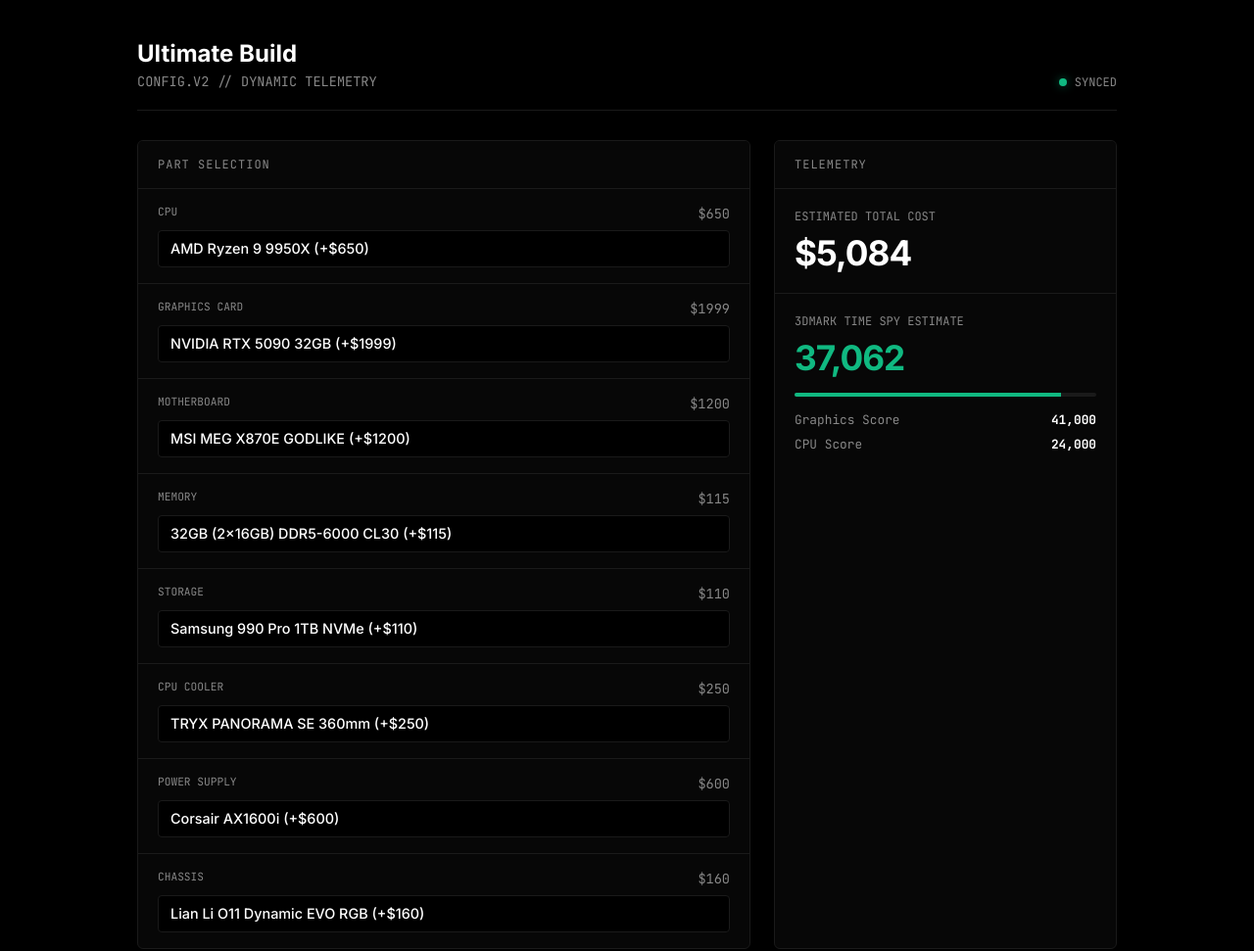
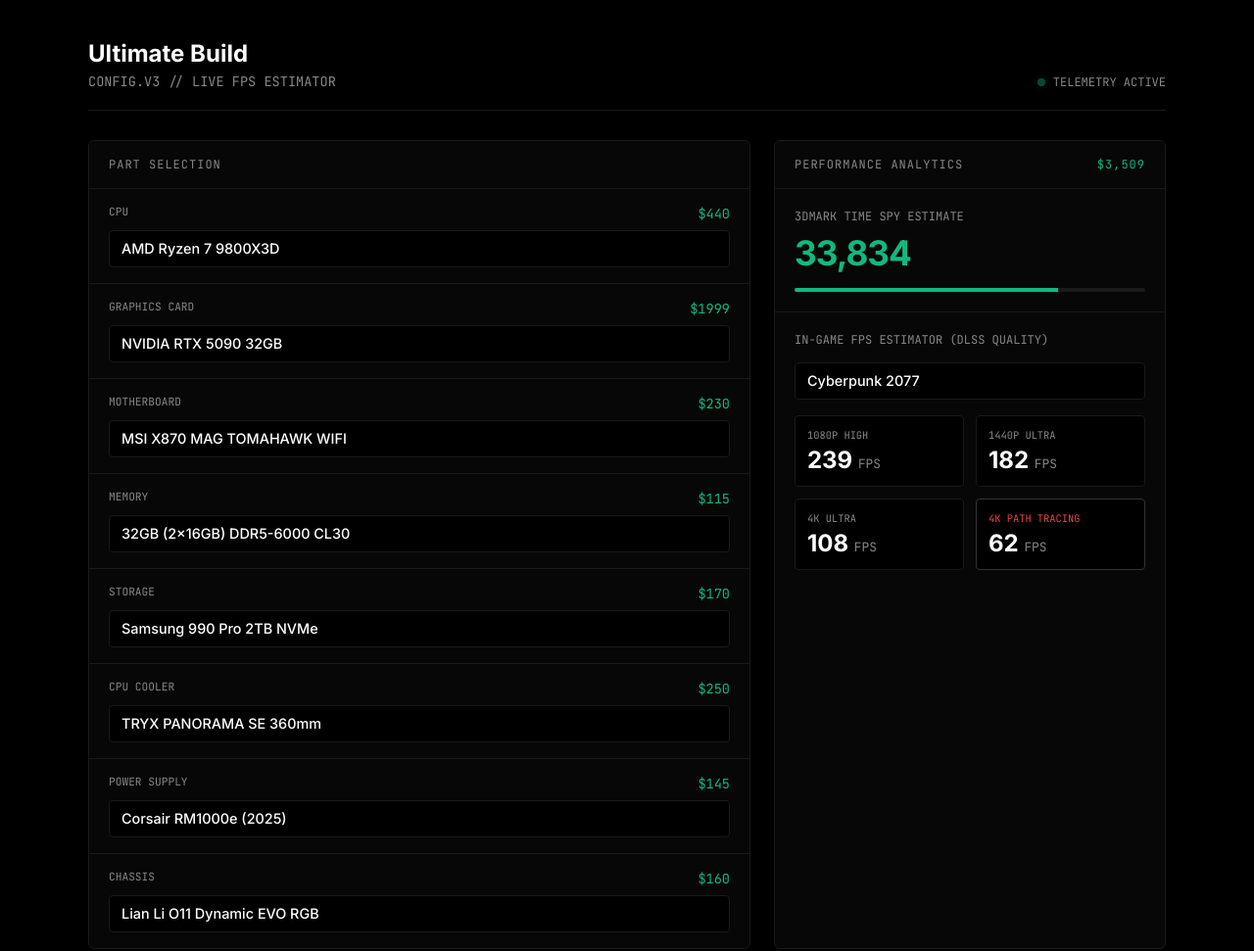
Before and after one commit to drugtasty/youregod, a plain HTML site: page index.html in a window 1280 px wide. Shown: the whole page at 98% size. Drawn offline with Linux system fonts and the light colour scheme.

Commit message:
Implement FPS Estimator and restore default build

```diff
--- a/index.html
+++ b/index.html
@@ -3,7 +3,7 @@
 <head>
     <meta charset="UTF-8">
     <meta name="viewport" content="width=device-width, initial-scale=1.0">
-    <title>ULTIMATE BUILD // 2026 // DYNAMIC</title>
+    <title>ULTIMATE BUILD // FPS ESTIMATOR</title>
     <link rel="preconnect" href="https://fonts.googleapis.com">
     <link rel="preconnect" href="https://fonts.gstatic.com" crossorigin>
     <link href="https://fonts.googleapis.com/css2?family=Inter:wght@400;500;600;700;800&family=JetBrains+Mono:wght@400;700&display=swap" rel="stylesheet">
@@ -16,7 +16,8 @@
             --border-hover: #333333;
             --text-primary: #ffffff;
             --text-secondary: #888888;
-            --accent: #ffffff;
+            --accent: #10b981;
+            --accent-glow: rgba(16, 185, 129, 0.5);
         }
 
         body {
@@ -27,7 +28,7 @@
             padding-top: 40px; padding-bottom: 40px;
         }
 
-        .app-container { width: 100%; max-width: 1000px; padding: 0 20px; }
+        .app-container { width: 100%; max-width: 1100px; padding: 0 20px; }
 
         header {
             margin-bottom: 30px; display: flex; justify-content: space-between;
@@ -39,14 +40,16 @@
         .header-title p { color: var(--text-secondary); margin: 0; font-size: 0.85rem; font-family: 'JetBrains Mono', monospace; text-transform: uppercase; }
 
         .status-indicator { display: flex; align-items: center; gap: 8px; font-size: 0.75rem; font-family: 'JetBrains Mono', monospace; color: var(--text-secondary); }
-        .status-dot { width: 8px; height: 8px; background-color: #10b981; border-radius: 50%; box-shadow: 0 0 10px rgba(16, 185, 129, 0.5); }
+        .status-dot { width: 8px; height: 8px; background-color: var(--accent); border-radius: 50%; box-shadow: 0 0 10px var(--accent-glow); animation: pulse 2s infinite;}
 
-        .grid-layout { display: grid; grid-template-columns: 1fr 350px; gap: 24px; }
-        @media (max-width: 768px) { .grid-layout { grid-template-columns: 1fr; } }
+        @keyframes pulse { 0% { opacity: 1; } 50% { opacity: 0.4; } 100% { opacity: 1; } }
+
+        .grid-layout { display: grid; grid-template-columns: 1fr 400px; gap: 24px; }
+        @media (max-width: 900px) { .grid-layout { grid-template-columns: 1fr; } }
 
         /* Panels */
         .panel { background-color: var(--bg-panel); border: 1px solid var(--border-color); border-radius: 6px; display: flex; flex-direction: column; overflow: hidden; }
-        .panel-header { padding: 16px 20px; border-bottom: 1px solid var(--border-color); font-size: 0.75rem; font-family: 'JetBrains Mono', monospace; color: var(--text-secondary); background: var(--bg-panel); text-transform: uppercase; letter-spacing: 1px;}
+        .panel-header { padding: 16px 20px; border-bottom: 1px solid var(--border-color); font-size: 0.75rem; font-family: 'JetBrains Mono', monospace; color: var(--text-secondary); background: var(--bg-panel); text-transform: uppercase; letter-spacing: 1px; display: flex; justify-content: space-between;}
 
         .part-item { padding: 16px 20px; border-bottom: 1px solid var(--border-color); transition: all 0.2s ease; }
         .part-item:hover { background-color: var(--bg-hover); }
@@ -54,22 +57,14 @@
 
         .part-header { display: flex; justify-content: space-between; margin-bottom: 8px; }
         .part-category { font-size: 0.7rem; color: var(--text-secondary); font-family: 'JetBrains Mono', monospace; text-transform: uppercase; }
-        .part-price { font-family: 'JetBrains Mono', monospace; font-size: 0.85rem; color: var(--text-secondary); }
+        .part-price { font-family: 'JetBrains Mono', monospace; font-size: 0.85rem; color: var(--accent); }
 
         /* Custom Select */
         select {
-            width: 100%;
-            background-color: #000000;
-            color: #ffffff;
-            border: 1px solid var(--border-color);
-            padding: 10px 12px;
-            font-family: 'Inter', sans-serif;
-            font-size: 0.9rem;
-            font-weight: 500;
-            border-radius: 4px;
-            appearance: none;
-            outline: none;
-            cursor: pointer;
+            width: 100%; background-color: #000000; color: #ffffff;
+            border: 1px solid var(--border-color); padding: 10px 12px;
+            font-family: 'Inter', sans-serif; font-size: 0.9rem; font-weight: 500;
+            border-radius: 4px; appearance: none; outline: none; cursor: pointer;
             transition: border-color 0.2s;
         }
         select:hover { border-color: var(--border-hover); }
@@ -81,16 +76,35 @@
         .stat-label { font-size: 0.75rem; font-family: 'JetBrains Mono', monospace; color: var(--text-secondary); margin-bottom: 8px; text-transform: uppercase;}
 
         .stat-value { font-size: 2.2rem; font-weight: 700; color: var(--text-primary); letter-spacing: -1px; }
-        .stat-value.score { color: #10b981; }
+        .stat-value.score { color: var(--accent); }
         .stat-value span.sub { font-size: 0.85rem; font-weight: 400; color: var(--text-secondary); font-family: 'JetBrains Mono', monospace; letter-spacing: normal;}
 
-        .sub-metrics { margin-top: 15px; display: flex; flex-direction: column; gap: 8px; }
-        .metric-row { display: flex; justify-content: space-between; font-size: 0.8rem; font-family: 'JetBrains Mono', monospace; }
-        .metric-label { color: var(--text-secondary); }
-        .metric-val { color: var(--text-primary); font-weight: 600; }
+        .progress-track { width: 100%; height: 4px; background-color: var(--border-color); border-radius: 2px; margin-top: 15px; overflow: hidden; }
+        .progress-fill { height: 100%; background-color: var(--accent); width: 0%; transition: width 0.5s ease-out; }
 
-        .progress-track { width: 100%; height: 4px; background-color: var(--border-color); border-radius: 2px; margin-top: 15px; overflow: hidden; }
-        .progress-fill { height: 100%; background-color: #10b981; width: 0%; transition: width 0.5s ease-out; }
+        /* FPS Grid */
+        .fps-grid {
+            display: grid;
+            grid-template-columns: 1fr 1fr;
+            gap: 12px;
+            margin-top: 16px;
+        }
+
+        .fps-card {
+            background-color: #000;
+            border: 1px solid var(--border-color);
+            border-radius: 4px;
+            padding: 12px;
+            display: flex;
+            flex-direction: column;
+            gap: 4px;
+        }
+
+        .fps-res { font-size: 0.65rem; color: var(--text-secondary); font-family: 'JetBrains Mono', monospace; text-transform: uppercase; }
+        .fps-val { font-size: 1.5rem; font-weight: 700; color: #fff; }
+        .fps-val span { font-size: 0.8rem; color: var(--text-secondary); font-family: 'JetBrains Mono', monospace; font-weight: 400; }
+
+        .game-select-container { margin-bottom: 10px; }
     </style>
 </head>
 <body>
@@ -99,11 +113,11 @@
         <header>
             <div class="header-title">
                 <h1>Ultimate Build</h1>
-                <p>Config.v2 // Dynamic Telemetry</p>
+                <p>Config.v3 // Live FPS Estimator</p>
             </div>
             <div class="status-indicator">
                 <div class="status-dot"></div>
-                SYNCED
+                TELEMETRY ACTIVE
             </div>
         </header>
 
@@ -116,29 +130,46 @@
 
             <!-- Telemetry Panel -->
             <div class="panel">
-                <div class="panel-header">Telemetry</div>
-
-                <div class="stat-block">
-                    <div class="stat-label">Estimated Total Cost</div>
-                    <div class="stat-value" id="display-price">$0</div>
+                <div class="panel-header">
+                    <span>Performance Analytics</span>
+                    <span id="display-price" style="color: var(--accent);">$0</span>
                 </div>
 
                 <div class="stat-block">
                     <div class="stat-label">3DMark Time Spy Estimate</div>
                     <div class="stat-value score" id="display-score">0</div>
-
                     <div class="progress-track">
                         <div class="progress-fill" id="score-bar"></div>
                     </div>
+                </div>
 
-                    <div class="sub-metrics">
-                        <div class="metric-row">
-                            <span class="metric-label">Graphics Score</span>
-                            <span class="metric-val" id="display-gpu-score">0</span>
+                <div class="stat-block">
+                    <div class="stat-label" style="margin-bottom: 15px;">In-Game FPS Estimator (DLSS Quality)</div>
+                    <div class="game-select-container">
+                        <select id="game-selector" onchange="updateTelemetry()">
+                            <option value="cyberpunk">Cyberpunk 2077</option>
+                            <option value="warzone">Call of Duty: Warzone 2.0</option>
+                            <option value="msfs">Microsoft Flight Simulator</option>
+                            <option value="cs2">Counter-Strike 2</option>
+                        </select>
+                    </div>
+
+                    <div class="fps-grid">
+                        <div class="fps-card">
+                            <div class="fps-res">1080p High</div>
+                            <div class="fps-val" id="fps-1080">0 <span>FPS</span></div>
                         </div>
-                        <div class="metric-row">
-                            <span class="metric-label">CPU Score</span>
-                            <span class="metric-val" id="display-cpu-score">0</span>
+                        <div class="fps-card">
+                            <div class="fps-res">1440p Ultra</div>
+                            <div class="fps-val" id="fps-1440">0 <span>FPS</span></div>
+                        </div>
+                        <div class="fps-card">
+                            <div class="fps-res">4K Ultra</div>
+                            <div class="fps-val" id="fps-4k">0 <span>FPS</span></div>
+                        </div>
+                        <div class="fps-card" style="border-color: #333;">
+                            <div class="fps-res" style="color: #ef4444;">4K Path Tracing</div>
+                            <div class="fps-val" id="fps-4k-rt">0 <span>FPS</span></div>
                         </div>
                     </div>
                 </div>
@@ -147,111 +178,80 @@
     </div>
 
     <script>
-        // --- 1. Database ---
+        // --- 1. Database (Reordered so ultimate build is index 0) ---
         const db = {
             cpu: [
+                { id: 'c_9800x3d', name: 'AMD Ryzen 7 9800X3D', price: 440, score: 17000 },
                 { id: 'c_9950x', name: 'AMD Ryzen 9 9950X', price: 650, score: 24000 },
                 { id: 'c_7950x3d', name: 'AMD Ryzen 9 7950X3D', price: 600, score: 23500 },
-                { id: 'c_9800x3d', name: 'AMD Ryzen 7 9800X3D', price: 440, score: 17000 },
                 { id: 'c_7800x3d', name: 'AMD Ryzen 7 7800X3D', price: 350, score: 13500 },
-                { id: 'c_7600x', name: 'AMD Ryzen 5 7600X', price: 200, score: 10500 },
-                { id: 'c_14900k', name: 'Intel Core i9-14900K', price: 550, score: 21000 },
-                { id: 'c_14700k', name: 'Intel Core i7-14700K', price: 400, score: 19000 },
-                { id: 'c_14600k', name: 'Intel Core i5-14600K', price: 300, score: 17500 }
+                { id: 'c_14900k', name: 'Intel Core i9-14900K', price: 550, score: 21000 }
             ],
             gpu: [
                 { id: 'g_5090', name: 'NVIDIA RTX 5090 32GB', price: 1999, score: 41000 },
                 { id: 'g_5080', name: 'NVIDIA RTX 5080 16GB', price: 1199, score: 29500 },
-                { id: 'g_5070', name: 'NVIDIA RTX 5070 12GB', price: 599, score: 21000 },
                 { id: 'g_4090', name: 'NVIDIA RTX 4090 24GB', price: 1799, score: 36000 },
                 { id: 'g_4080s', name: 'NVIDIA RTX 4080 Super', price: 999, score: 28000 },
-                { id: 'g_4070tis', name: 'NVIDIA RTX 4070 Ti Super', price: 799, score: 24500 },
-                { id: 'g_4070s', name: 'NVIDIA RTX 4070 Super', price: 599, score: 21000 },
-                { id: 'g_7900xtx', name: 'AMD Radeon RX 7900 XTX', price: 899, score: 29000 },
-                { id: 'g_7900xt', name: 'AMD Radeon RX 7900 XT', price: 699, score: 25500 },
-                { id: 'g_7800xt', name: 'AMD Radeon RX 7800 XT', price: 499, score: 19000 }
+                { id: 'g_7900xtx', name: 'AMD Radeon RX 7900 XTX', price: 899, score: 29000 }
             ],
             mobo: [
+                { id: 'm_tomax870', name: 'MSI X870 MAG TOMAHAWK WIFI', price: 230 },
                 { id: 'm_godlike', name: 'MSI MEG X870E GODLIKE', price: 1200 },
-                { id: 'm_hero', name: 'ASUS ROG CROSSHAIR X870E HERO', price: 700 },
-                { id: 'm_tomax870', name: 'MSI X870 MAG TOMAHAWK WIFI', price: 230 },
-                { id: 'm_strixx870a', name: 'ASUS ROG STRIX X870-A GAMING', price: 350 },
-                { id: 'm_aorusb650', name: 'Gigabyte B650 AORUS ELITE AX', price: 180 },
-                { id: 'm_taichi', name: 'ASRock B650E Taichi', price: 280 },
-                { id: 'm_darkhero', name: 'ASUS ROG MAXIMUS Z790 DARK HERO', price: 700 },
-                { id: 'm_tomaz790', name: 'MSI MAG Z790 TOMAHAWK WIFI', price: 240 }
+                { id: 'm_hero', name: 'ASUS ROG CROSSHAIR X870E HERO', price: 700 }
             ],
             ram: [
                 { id: 'r_32_6000', name: '32GB (2x16GB) DDR5-6000 CL30', price: 115 },
                 { id: 'r_64_6000', name: '64GB (2x32GB) DDR5-6000 CL30', price: 210 },
-                { id: 'r_96_6400', name: '96GB (2x48GB) DDR5-6400 CL32', price: 350 },
-                { id: 'r_32_7200', name: '32GB (2x16GB) DDR5-7200 CL34', price: 140 },
-                { id: 'r_48_8000', name: '48GB (2x24GB) DDR5-8000 CL38', price: 250 }
+                { id: 'r_96_6400', name: '96GB (2x48GB) DDR5-6400 CL32', price: 350 }
             ],
             storage: [
+                { id: 's_990_2tb', name: 'Samsung 990 Pro 2TB NVMe', price: 170 },
                 { id: 's_990_1tb', name: 'Samsung 990 Pro 1TB NVMe', price: 110 },
-                { id: 's_990_2tb', name: 'Samsung 990 Pro 2TB NVMe', price: 170 },
-                { id: 's_990_4tb', name: 'Samsung 990 Pro 4TB NVMe', price: 320 },
-                { id: 's_t705_2tb', name: 'Crucial T705 2TB Gen5 NVMe', price: 260 },
-                { id: 's_sn850x_2tb', name: 'WD Black SN850X 2TB NVMe', price: 150 },
-                { id: 's_p3_2tb', name: 'Crucial P3 Plus 2TB NVMe', price: 110 }
+                { id: 's_990_4tb', name: 'Samsung 990 Pro 4TB NVMe', price: 320 }
             ],
             cooling: [
                 { id: 'cool_tryx', name: 'TRYX PANORAMA SE 360mm', price: 250 },
                 { id: 'cool_kraken', name: 'NZXT Kraken Elite 360', price: 280 },
-                { id: 'cool_galahad', name: 'Lian Li Galahad II LCD 360', price: 230 },
-                { id: 'cool_arctic', name: 'Arctic Liquid Freezer III 360', price: 120 },
-                { id: 'cool_peerless', name: 'Thermalright Peerless Assassin 120', price: 35 },
-                { id: 'cool_noctua', name: 'Noctua NH-D15 G2', price: 150 }
+                { id: 'cool_arctic', name: 'Arctic Liquid Freezer III 360', price: 120 }
             ],
             psu: [
+                { id: 'p_1000e', name: 'Corsair RM1000e (2025)', price: 145 },
                 { id: 'p_1600i', name: 'Corsair AX1600i', price: 600 },
-                { id: 'p_1300tx', name: 'SeaSonic PRIME TX-1300', price: 450 },
-                { id: 'p_1200shift', name: 'Corsair RM1200x SHIFT', price: 220 },
-                { id: 'p_1000e', name: 'Corsair RM1000e (2025)', price: 145 },
-                { id: 'p_850e', name: 'Corsair RM850e', price: 120 },
-                { id: 'p_850g', name: 'MSI MPG A850G', price: 115 }
+                { id: 'p_850e', name: 'Corsair RM850e', price: 120 }
             ],
             case: [
                 { id: 'case_evo', name: 'Lian Li O11 Dynamic EVO RGB', price: 160 },
                 { id: 'case_vision', name: 'Lian Li O11 Vision', price: 140 },
-                { id: 'case_h9', name: 'NZXT H9 Flow', price: 160 },
-                { id: 'case_h6', name: 'NZXT H6 Flow', price: 110 },
-                { id: 'case_4000d', name: 'Corsair 4000D Airflow', price: 90 },
-                { id: 'case_north', name: 'Fractal Design North', price: 140 },
-                { id: 'case_nv7', name: 'Phanteks NV7', price: 200 }
+                { id: 'case_north', name: 'Fractal Design North', price: 140 }
             ]
         };
 
         const categories = [
-            { key: 'cpu', label: 'CPU' },
-            { key: 'gpu', label: 'Graphics Card' },
-            { key: 'mobo', label: 'Motherboard' },
-            { key: 'ram', label: 'Memory' },
-            { key: 'storage', label: 'Storage' },
-            { key: 'cooling', label: 'CPU Cooler' },
-            { key: 'psu', label: 'Power Supply' },
-            { key: 'case', label: 'Chassis' }
+            { key: 'cpu', label: 'CPU' }, { key: 'gpu', label: 'Graphics Card' },
+            { key: 'mobo', label: 'Motherboard' }, { key: 'ram', label: 'Memory' },
+            { key: 'storage', label: 'Storage' }, { key: 'cooling', label: 'CPU Cooler' },
+            { key: 'psu', label: 'Power Supply' }, { key: 'case', label: 'Chassis' }
         ];
 
-        // --- 2. State Management ---
-        const savedState = JSON.parse(localStorage.getItem('dynamicBuildState')) || {};
+        // --- 2. State Management & Restore Fix ---
+        let savedState = {};
+        try { savedState = JSON.parse(localStorage.getItem('dynamicBuildState')) || {}; } catch (e) {}
+
         const state = {};
-
         categories.forEach(cat => {
             const savedId = savedState[cat.key];
             const exists = db[cat.key].some(item => item.id === savedId);
+            // If it doesn't exist (or wasn't saved), default to index 0 (which is now the ultimate build)
             state[cat.key] = exists ? savedId : db[cat.key][0].id;
         });
 
+        // --- 3. Render Selectors ---
         const container = document.getElementById('builder-container');
-
-        // --- 3. Render UI ---
         categories.forEach(cat => {
             let optionsHTML = '';
             db[cat.key].forEach(item => {
                 const isSelected = state[cat.key] === item.id ? 'selected' : '';
-                optionsHTML += `<option value="${item.id}" ${isSelected}>${item.name} (+$${item.price})</option>`;
+                optionsHTML += `<option value="${item.id}" ${isSelected}>${item.name}</option>`;
             });
 
             const html = `
@@ -268,15 +268,37 @@
             container.insertAdjacentHTML('beforeend', html);
         });
 
-        // --- 4. Logic & Math ---
-        function calculate3DMark(gpuScore, cpuScore) {
-            // Weighted Harmonic Mean formula for Time Spy
-            if (!gpuScore || !cpuScore) return 0;
-            const weightGPU = 0.85;
-            const weightCPU = 0.15;
-            return Math.floor(1 / ((weightGPU / gpuScore) + (weightCPU / cpuScore)));
+        // --- 4. Game Profiles & FPS Math ---
+        // Base FPS is benchmarked roughly against an RTX 4090 (Score: 36000) and 7800X3D (Score: 13500)
+        const gameProfiles = {
+            cyberpunk: { name: 'Cyberpunk 2077', base1080: 210, base1440: 160, base4k: 95, base4kRT: 55, cpuLimit: 240 },
+            warzone: { name: 'Call of Duty: Warzone', base1080: 310, base1440: 250, base4k: 160, base4kRT: 0, cpuLimit: 350 },
+            msfs: { name: 'Microsoft Flight Simulator', base1080: 140, base1440: 120, base4k: 85, base4kRT: 0, cpuLimit: 150 },
+            cs2: { name: 'Counter-Strike 2', base1080: 750, base1440: 600, base4k: 350, base4kRT: 0, cpuLimit: 900 }
+        };
+
+        function calculateFPS(gameKey, gpuScore, cpuScore, isAMD) {
+            const game = gameProfiles[gameKey];
+            const gpuRatio = gpuScore / 36000; // Relative to RTX 4090
+            const cpuRatio = cpuScore / 13500; // Relative to 7800X3D
+
+            // X3D processors get a massive gaming boost that TimeSpy doesn't capture well, so artificially bump CPU ratio
+            const adjustedCpuRatio = (state.cpu.includes('x3d') || state.cpu.includes('X3D')) ? cpuRatio * 1.3 : cpuRatio;
+
+            let fps1080 = Math.floor(Math.min(game.base1080 * gpuRatio, game.cpuLimit * adjustedCpuRatio));
+            let fps1440 = Math.floor(game.base1440 * gpuRatio);
+            let fps4k = Math.floor(game.base4k * gpuRatio);
+            let fps4kRT = game.base4kRT > 0 ? Math.floor(game.base4kRT * gpuRatio) : 0;
+
+            // Penalty for AMD GPUs in heavy Path Tracing (RTX Overdrive)
+            if (isAMD && game.base4kRT > 0) {
+                fps4kRT = Math.floor(fps4kRT * 0.4);
+            }
+
+            return { fps1080, fps1440, fps4k, fps4kRT };
         }
 
+        // --- 5. Main Logic Loop ---
         function handleSelect(categoryKey) {
             const selectEl = document.getElementById(`select-${categoryKey}`);
             state[categoryKey] = selectEl.value;
@@ -288,6 +310,7 @@
             let totalPrice = 0;
             let gpuScore = 0;
             let cpuScore = 0;
+            let isAMD = false;
 
             categories.forEach(cat => {
                 const selectedId = state[cat.key];
@@ -296,27 +319,34 @@
                 totalPrice += item.price;
                 document.getElementById(`price-${cat.key}`).innerText = '$' + item.price;
 
-                if (cat.key === 'gpu') gpuScore = item.score;
+                if (cat.key === 'gpu') {
+                    gpuScore = item.score;
+                    if (item.name.includes('Radeon')) isAMD = true;
+                }
                 if (cat.key === 'cpu') cpuScore = item.score;
             });
 
-            // Update Price
+            // Update Price & 3DMark
             document.getElementById('display-price').innerText = '$' + totalPrice.toLocaleString();
+            const overallScore = Math.floor(1 / ((0.85 / gpuScore) + (0.15 / cpuScore)));
+            document.getElementById('display-score').innerText = overallScore.toLocaleString();
+            document.getElementById('score-bar').style.width = `${Math.min((overallScore / 45000) * 100, 100)}%`;
 
-            // Update 3DMark
-            const overallScore = calculate3DMark(gpuScore, cpuScore);
-            document.getElementById('display-score').innerText = overallScore.toLocaleString();
-            document.getElementById('display-gpu-score').innerText = gpuScore.toLocaleString();
-            document.getElementById('display-cpu-score').innerText = cpuScore.toLocaleString();
+            // Update FPS
+            const gameKey = document.getElementById('game-selector').value;
+            const fps = calculateFPS(gameKey, gpuScore, cpuScore, isAMD);
 
-            // Max theoretical score for the progress bar (based on dual 5090 LN2 overclock or something crazy)
-            // Let's cap the visual bar at 42000 for realistic limits right now.
-            const maxScore = 42000;
-            const progress = Math.min((overallScore / maxScore) * 100, 100);
-            document.getElementById('score-bar').style.width = `${progress}%`;
+            document.getElementById('fps-1080').innerHTML = `${fps.fps1080} <span>FPS</span>`;
+            document.getElementById('fps-1440').innerHTML = `${fps.fps1440} <span>FPS</span>`;
+            document.getElementById('fps-4k').innerHTML = `${fps.fps4k} <span>FPS</span>`;
+
+            if (fps.fps4kRT > 0) {
+                document.getElementById('fps-4k-rt').innerHTML = `${fps.fps4kRT} <span>FPS</span>`;
+            } else {
+                document.getElementById('fps-4k-rt').innerHTML = `N/A`;
+            }
         }
 
-        // Initial render
         updateTelemetry();
     </script>
 </body>
```
